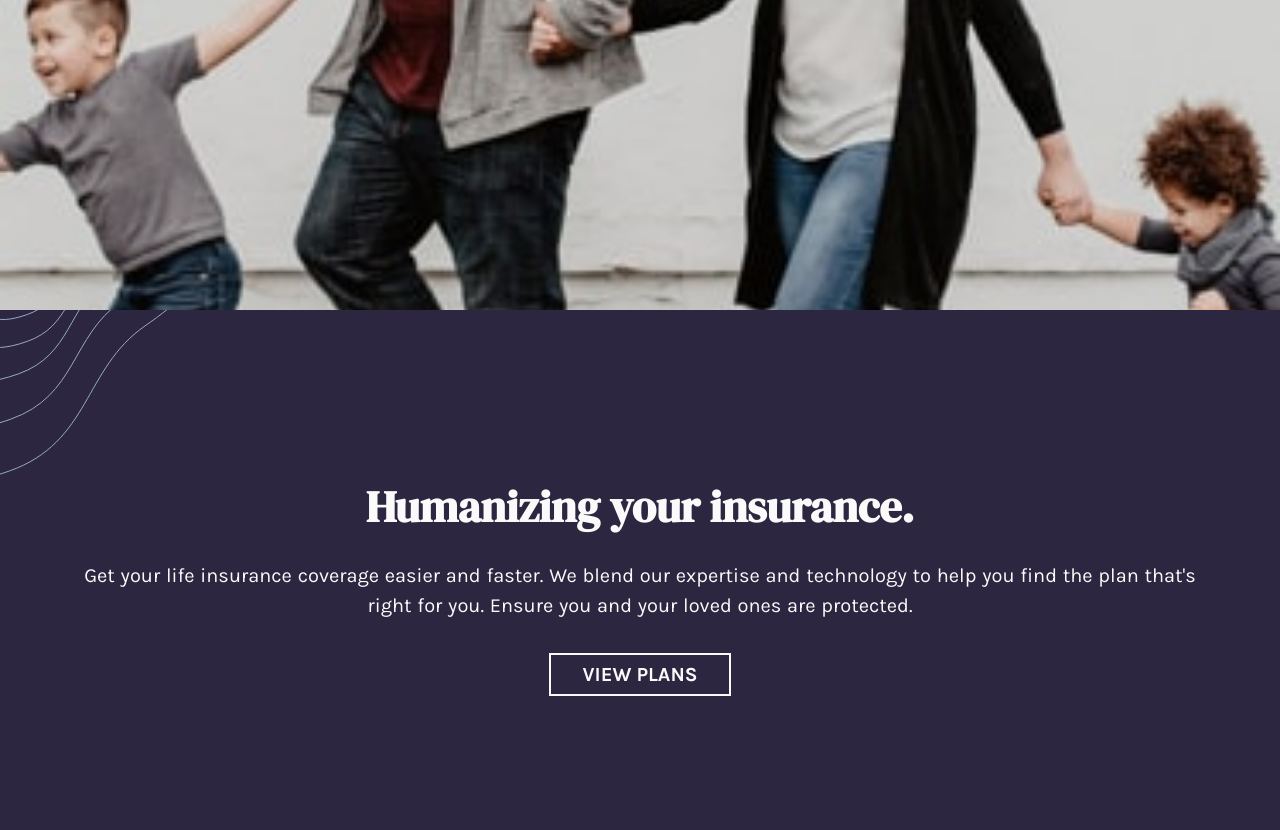
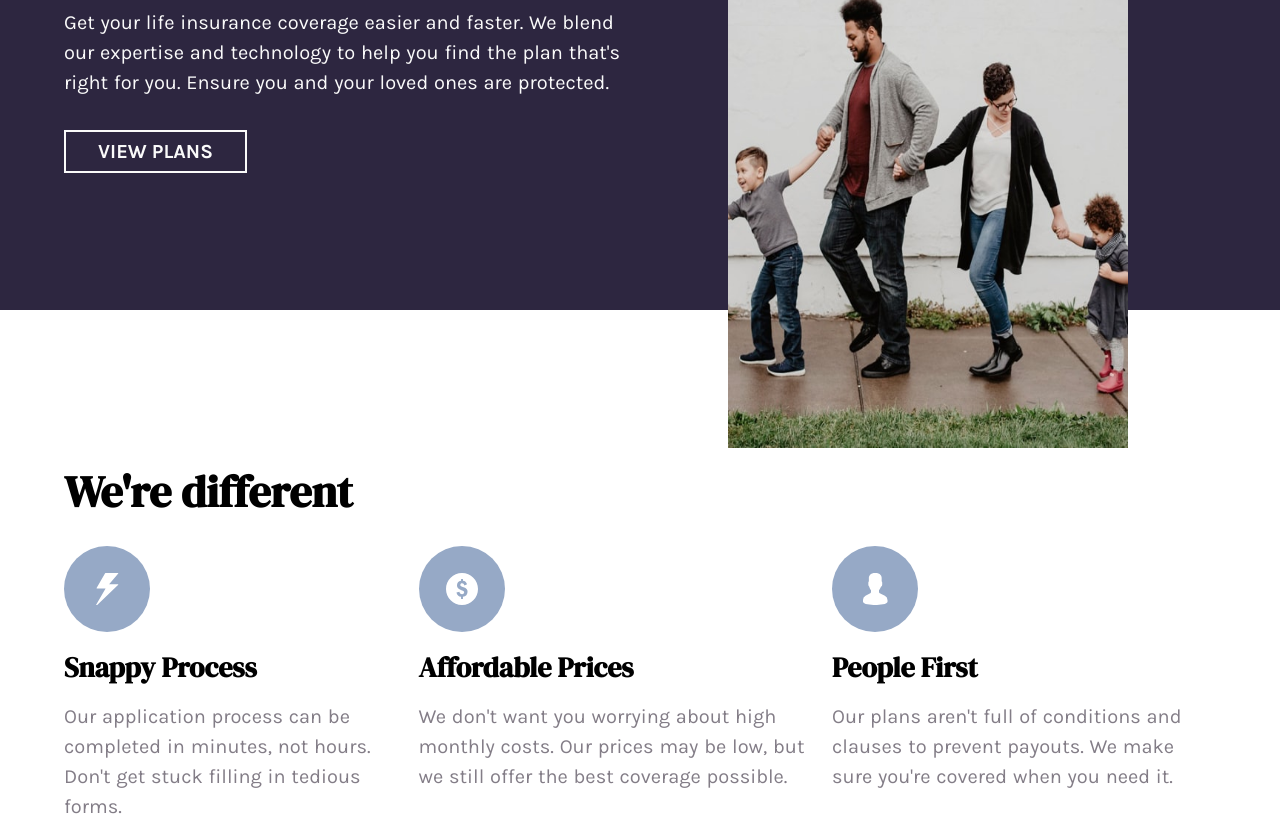
Before and after one commit to DevLomeli/insurance-landing-page, a plain HTML site: page index.html in a window 1280 px wide. Shown: the part 305-1135 px from the top of the page. Drawn offline with Linux system fonts and the light colour scheme.

Commit message:
completed

```diff
--- a/index.html
+++ b/index.html
@@ -41,11 +41,17 @@
 
   <section class="info-section">
     <div class="">
-      <h2>Humanizing your insurance.</h2>
-      <p>Get your life insurance coverage easier and faster.
-        We blend our expertise and technology to help you find the plan that's right for you.
-        Ensure you and your loved ones are protected.</p>
-      <a href="#" class="button button--primary">View plans</a>
+      <article>
+        <h2>Humanizing <br> your insurance.</h2>
+        <p>Get your life insurance coverage easier and faster.
+          We blend our expertise and technology to help you find the plan that's right for you.
+          Ensure you and your loved ones are protected.</p>
+        <a href="#" class="button button--primary">View plans</a>
+      </article>
+
+      <article>
+        <img src="./images/image-intro-desktop.jpg" alt="">
+      </article>
     </div>
   </section>
 
--- a/sass/_base.scss
+++ b/sass/_base.scss
@@ -84,6 +84,13 @@ $veryLightGray: hsl(0, 0%, 98%);
 @mixin flexRowCenter($just-content, $align-items) {
   @include flex();
   flex-direction: row;
+  align-items: $align-items;
+  justify-content: $just-content;
+}
+
+@mixin flexColumn($just-content, $align-items) {
+  @include flex();
+  flex-direction: column;
   align-items: $align-items;
   justify-content: $just-content;
 }
--- a/sass/_layout.scss
+++ b/sass/_layout.scss
@@ -32,6 +32,10 @@
         display: none;
       }
     }
+  }
+
+  @media screen and (min-width: 769px) {
+    @include container(90%);
   }
 }
 
@@ -85,6 +89,10 @@
   background-position: center center;
   background-size: cover;
   height: 70vh;
+
+  @media screen and (min-width: 769px) {
+    display: none;
+  }
 }
 
 .info-section {
@@ -101,12 +109,46 @@
     @include container(90%);
     @include flexFullCenter(column);
 
-    & > * {
-      margin-bottom: 2rem;
+    article:first-of-type {
+      @include flexFullCenter(column);
+
+      > * {
+        margin-bottom: 2rem;
+      }
+
+      > *:last-child {
+        margin-bottom: 0;
+      }
     }
 
-    & > *:last-child {
-      margin-bottom: 0;
+    article:last-of-type {
+      display: none;
+    }
+
+    @media screen and (min-width: 769px) {
+      flex-direction: row;
+      align-items: stretch;
+
+      article:first-of-type {
+        flex: 0.5;
+        @include flexColumn(center, flex-start);
+
+        h2,
+        p {
+          text-align: left;
+        }
+      }
+      article:last-of-type {
+        @include flexJustifyCenter;
+        position: relative;
+        flex: 0.5;
+
+        img {
+          position: absolute;
+          width: 50vh;
+          height: 70vh;
+        }
+      }
     }
   }
 }
@@ -117,13 +159,15 @@
     padding: 3rem 0;
 
     @media screen and (min-width: 769px) {
+      padding-top: 10rem;
+
       h2 {
         text-align: justify;
       }
       .card-wrapper {
         @include flexRowCenter(space-between, flex-start);
         width: 100%;
-
+        padding-top: 2rem;
         .card {
           justify-content: space-between;
           align-items: flex-start;
```
Also changed, not shown: sass/main.css, 1 other file.
